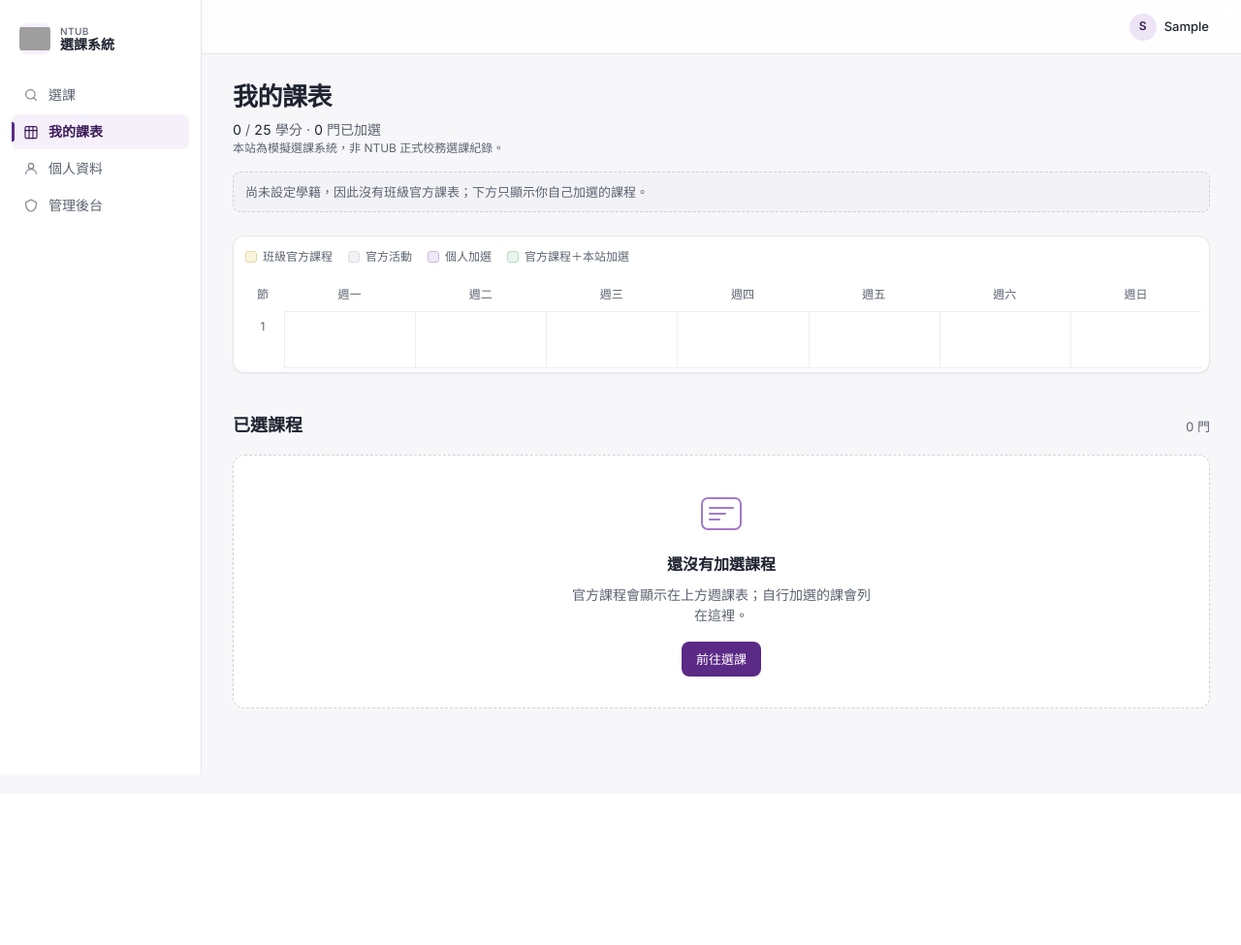
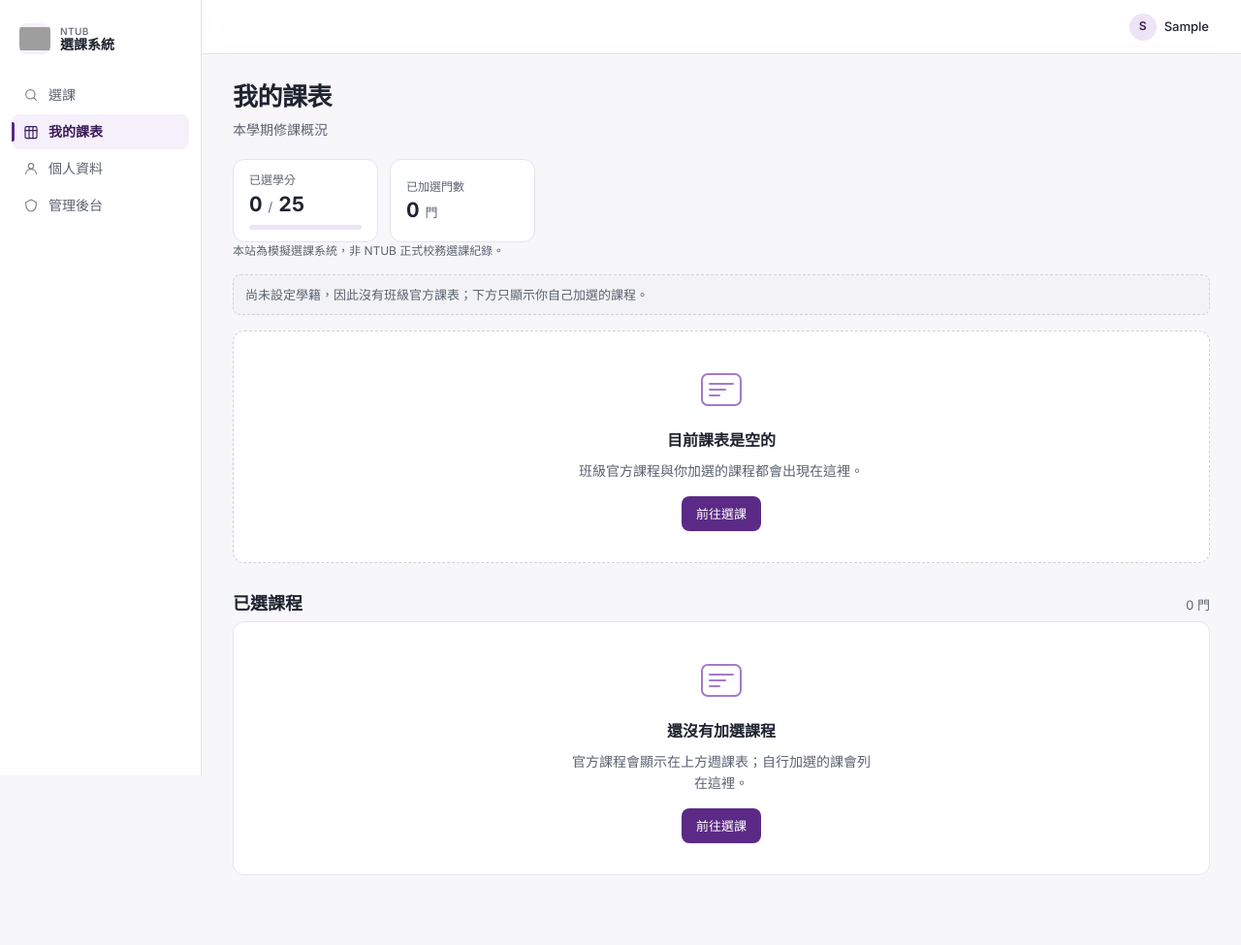
Before and after one commit to lucashsu95/course_select, a Django app: page /my/ in a window 1280 px wide. Shown: the whole page at 97% size. Before the commit the page ends 800 px from the top, so only its background shows below. Run offline with Django 5.2, Linux system fonts and the light colour scheme; the visitor is signed in with stand-in values (Sample User, id 1); data that the repository does not hold is empty; grey boxes are pictures that could not be loaded.

Commit message:
feat(ui): redesign student schedule page

```diff
--- a/courses/static/courses/app.css
+++ b/courses/static/courses/app.css
@@ -238,6 +238,24 @@
   color: var(--text-muted);
   font-size: 13px;
 }
+.schedule-summary { display: flex; align-items: stretch; gap: 12px; margin-top: 20px; }
+.schedule-summary-item,
+.schedule-summary-class { display: flex; flex-direction: column; justify-content: center; min-width: 150px; padding: 12px 16px; border: 1px solid var(--border); border-radius: var(--radius-card); background: var(--surface); }
+.summary-label { color: var(--text-muted); font-size: 12px; }
+.summary-value { display: flex; align-items: baseline; gap: 6px; margin-top: 2px; font-size: 21px; line-height: 1.25; }
+.summary-divider,
+.summary-unit { color: var(--text-muted); font-size: 13px; font-weight: 400; }
+.summary-credit-track { display: block; width: 100%; height: 5px; margin-top: 8px; overflow: hidden; border-radius: var(--radius-full); background: var(--primary-100); }
+.summary-credit-track > span { display: block; height: 100%; border-radius: inherit; background: var(--primary-600); }
+.schedule-summary-class { flex-direction: row; align-items: center; gap: 10px; flex: 1; background: var(--primary-50); border-color: var(--primary-100); }
+.schedule-summary-class > span:last-child { display: flex; flex-direction: column; gap: 2px; min-width: 0; }
+.schedule-summary-class strong { color: var(--primary-800); font-size: 13px; overflow-wrap: anywhere; }
+.schedule-info-strip { display: flex; align-items: center; gap: 6px; width: fit-content; max-width: 100%; margin-top: 18px; padding: 7px 10px; border: 1px solid var(--primary-100); border-radius: var(--radius-control); background: var(--primary-50); color: var(--primary-800); font-size: 12px; }
+.schedule-info-tip { position: relative; flex: none; }
+.schedule-info-tip summary { display: grid; place-items: center; width: 24px; height: 24px; border-radius: 50%; color: var(--primary-700); list-style: none; }
+.schedule-info-tip summary::-webkit-details-marker { display: none; }
+.schedule-info-tip summary:hover { background: var(--primary-100); }
+.schedule-info-tip > span { position: absolute; z-index: 20; top: calc(100% + 6px); right: 0; width: min(260px, calc(100vw - 48px)); padding: 10px 12px; border: 1px solid var(--border); border-radius: var(--radius-control); background: var(--surface); box-shadow: var(--shadow-2); color: var(--text); font-size: 12px; line-height: 1.55; }
 .schedule-source {
   margin-top: 6px;
   color: var(--text-muted);
@@ -281,7 +299,7 @@
 .wk-key--merged::before { background: var(--slot-merged-bg); border-color: var(--slot-merged-border); }
 
 .week-grid {
-  --wk-row-h: 58px;
+  --wk-row-h: 46px;
   --wk-gutter: 3px;
   min-width: 860px;
 }
@@ -307,6 +325,8 @@
   font-weight: 500;
   text-align: center;
 }
+.wk-dayhead:nth-last-child(-n + 2) { color: var(--text-faint); }
+.wk-dayhead.is-today { background: var(--primary-50); color: var(--primary-800); font-weight: 700; }
 
 .wk-body {
   display: grid;
@@ -341,6 +361,8 @@
     var(--rule) var(--wk-row-h)
   );
 }
+.wk-col:nth-last-child(-n + 2) { opacity: .72; }
+.wk-col.is-today { background-image: linear-gradient(var(--primary-50), var(--primary-50)), repeating-linear-gradient(to bottom, transparent 0, transparent calc(var(--wk-row-h) - 1px), var(--rule) calc(var(--wk-row-h) - 1px), var(--rule) var(--wk-row-h)); background-blend-mode: multiply; }
 
 .wk-slot {
   position: absolute;
@@ -363,6 +385,8 @@
   transform: translateY(-1px);
   box-shadow: var(--shadow-2);
 }
+.wk-slot:has(.wk-slot-link[href]) { cursor: pointer; }
+.wk-slot:has(.wk-slot-link[href]):hover { transform: translateY(-2px); }
 .wk-slot-link { display: block; color: inherit; text-decoration: none; background-image: none !important; }
 .wk-slot-name {
   display: block;
@@ -436,9 +460,16 @@
 
 .course-row--official .course-name { color: var(--text); }
 
-.mine { margin-top: 40px; }
+.mine { margin-top: 28px; }
 .mine-head { display: flex; align-items: baseline; justify-content: space-between; gap: 16px; margin-bottom: 4px; }
 .mine-head span { color: var(--text-muted); font-size: 13px; }
+.mine .courses { overflow: hidden; border: 1px solid var(--border); border-radius: var(--radius-card); background: var(--surface); }
+.mine .course-row { padding: 14px 16px; border-top: 1px solid var(--rule); }
+.mine .courses .course-row:first-child { border-top: 0; }
+.mine .course-row--official { background: var(--surface); }
+.mine .course-row:hover { background: var(--primary-50); }
+.mine .course-row .btn-danger.btn-ghost { min-height: 32px; }
+.mine .empty-state { margin: 0; border: 0; border-radius: 0; }
 
 .scroll-hint { display: none; margin-top: 8px; color: var(--text-muted); font-size: 12px; }
 
@@ -447,6 +478,14 @@
   .detail-layout { grid-template-columns: minmax(0, 1fr); gap: 16px; }
   .detail-aside { position: static; grid-row: 1; }
   .detail-row-preview { white-space: normal; }
+  .schedule-summary { display: grid; grid-template-columns: repeat(2, minmax(0, 1fr)); gap: 8px; margin-top: 16px; }
+  .schedule-summary-item { min-width: 0; padding: 10px 12px; }
+  .schedule-summary-class { grid-column: 1 / -1; }
+  .schedule-info-strip { width: 100%; justify-content: space-between; }
+  .week-grid { min-width: 860px; --wk-row-h: 48px; }
+  .wk-slot { padding: 5px 6px; }
+  .wk-slot-name { font-size: 12px; }
+  .wk-slot-sub { font-size: 11px; }
   h1 { font-size: 24px; }
 
   .list-head { display: none; }
--- a/courses/templates/courses/schedule.html
+++ b/courses/templates/courses/schedule.html
@@ -4,24 +4,24 @@
 <div class="page-head">
   <div>
     <h1>我的課表</h1>
-    <p class="sub">
-      {% if term %}<span class="num">{{ term.code }}</span> 學期 · {% endif %}
-      <span class="num">{{ total }}</span> / <span class="num">{{ max }}</span> 學分 · <span class="num">{{ mine|length }}</span> 門已加選
-    </p>
+    <p class="sub">{% if term %}<span class="num">{{ term.code }}</span> 學期 · {% endif %}本學期修課概況</p>
   </div>
 </div>
 
-{% if profile %}
-<p class="schedule-class">班級：{{ profile.class_group.name_zh }}（{{ profile.class_group.code }}）</p>
-{% endif %}
+<section class="schedule-summary" aria-label="本學期修課摘要">
+  <div class="schedule-summary-item schedule-credit-summary">
+    <span class="summary-label">已選學分</span>
+    <strong class="summary-value"><span class="num">{{ total }}</span><span class="summary-divider">/</span><span class="num">{{ max }}</span></strong>
+    <span class="summary-credit-track" role="progressbar" aria-label="學分上限使用率" aria-valuemin="0" aria-valuemax="{{ max }}" aria-valuenow="{{ total }}"><span style="width:{% if total >= max %}100{% else %}{% widthratio total max 100 %}{% endif %}%"></span></span>
+  </div>
+  <div class="schedule-summary-item"><span class="summary-label">已加選門數</span><strong class="summary-value"><span class="num">{{ mine|length }}</span><span class="summary-unit">門</span></strong></div>
+  {% if profile %}<div class="schedule-summary-class"><span class="avatar" aria-hidden="true">{{ profile.class_group.name_zh|slice:":1" }}</span><span><span class="summary-label">目前班級</span><strong>{{ profile.class_group.name_zh }}（{{ profile.class_group.code }}）</strong></span></div>{% endif %}
+</section>
+
 <p class="site-disclaimer">本站為模擬選課系統，非 NTUB 正式校務選課紀錄。</p>
 
 {% if snapshot %}
-<p class="schedule-source">
-  班級官方課表：{{ snapshot.term.code }} 學期官方公布課表，共
-  <span class="num">{{ official_courses_count }}</span> 門班級官方課程。
-  官方課程不一定都是必修，官方活動只是時間框架，兩者都不計入學分。
-</p>
+<div class="schedule-info-strip"><span>班級官方課表 · {{ snapshot.term.code }} · {{ official_courses_count }} 門課程</span><details class="schedule-info-tip"><summary aria-label="官方課程學分說明"><svg width="16" height="16" viewBox="0 0 24 24" fill="none" stroke="currentColor" stroke-width="1.8" aria-hidden="true"><circle cx="12" cy="12" r="9"/><path d="M12 11v5M12 8h.01"/></svg></summary><span>官方課程不一定都是必修；官方課程與活動都不計入本站學分。</span></details></div>
 {% elif profile %}
 <p class="schedule-source schedule-source--empty">
   目前學期（{{ term.code|default:"未設定" }}）沒有這個班級的官方課表快照，下方只顯示你自己加選的課程。
@@ -38,6 +38,7 @@
 </p>
 {% endif %}
 
+{% if grid.items %}
 <div class="panel week-wrap">
   <div class="wk-legend">
     <span class="wk-key wk-key--official">班級官方課程</span>
@@ -49,7 +50,7 @@
     <div class="wk-head" role="row">
       <div class="wk-corner" role="columnheader"><span aria-hidden="true">節</span><span class="sr-only">節次</span></div>
       {% for day_no, day_label in grid.days %}
-      <div class="wk-dayhead" role="columnheader">{{ day_label }}</div>
+      <div class="wk-dayhead" role="columnheader" data-day="{{ day_no }}">{{ day_label }}</div>
       {% endfor %}
     </div>
     <div class="wk-body">
@@ -64,6 +65,7 @@
         <div class="wk-slot wk-slot--{{ item.kind }}{% if item.conflict %} wk-slot--conflict{% endif %}"
              style="--top: {{ item.row_offset }}; --span: {{ item.span }}; --left: {{ item.left_pct }}%; --width: {{ item.width_pct }}%;"
              role="gridcell"
+             title="{{ item.kind_label }} · {{ item.title }} · {{ day_label }}第{{ item.start_period }}至{{ item.end_period }}節 · {{ item.meta }}"
              aria-label="{{ item.kind_label }}：{{ item.title }}，{{ day_label }}第{{ item.start_period }}至{{ item.end_period }}節{% if item.conflict %}，時間衝突{% endif %}">
           {% if item.url %}
           <a class="wk-slot-link" href="{{ item.url }}">
@@ -88,6 +90,10 @@
   </div>
 </div>
 <p class="scroll-hint">左右滑動看完整一週。</p>
+{% else %}
+{% url 'course_list' as enroll_url %}
+{% include "courses/_empty.html" with title="目前課表是空的" text="班級官方課程與你加選的課程都會出現在這裡。" action_url=enroll_url action_label="前往選課" %}
+{% endif %}
 
 {% if snapshot %}
 <section class="mine">
@@ -132,3 +138,15 @@
   </ul>
 </section>
 {% endblock %}
+
+{% block extra_js %}
+<script>
+(function () {
+  var weekday = new Date().getDay();
+  if (weekday < 1 || weekday > 7) return;
+  document.querySelectorAll("[data-day]").forEach(function (item) {
+    if (Number(item.dataset.day) === weekday) item.classList.add("is-today");
+  });
+})();
+</script>
+{% endblock %}
```
